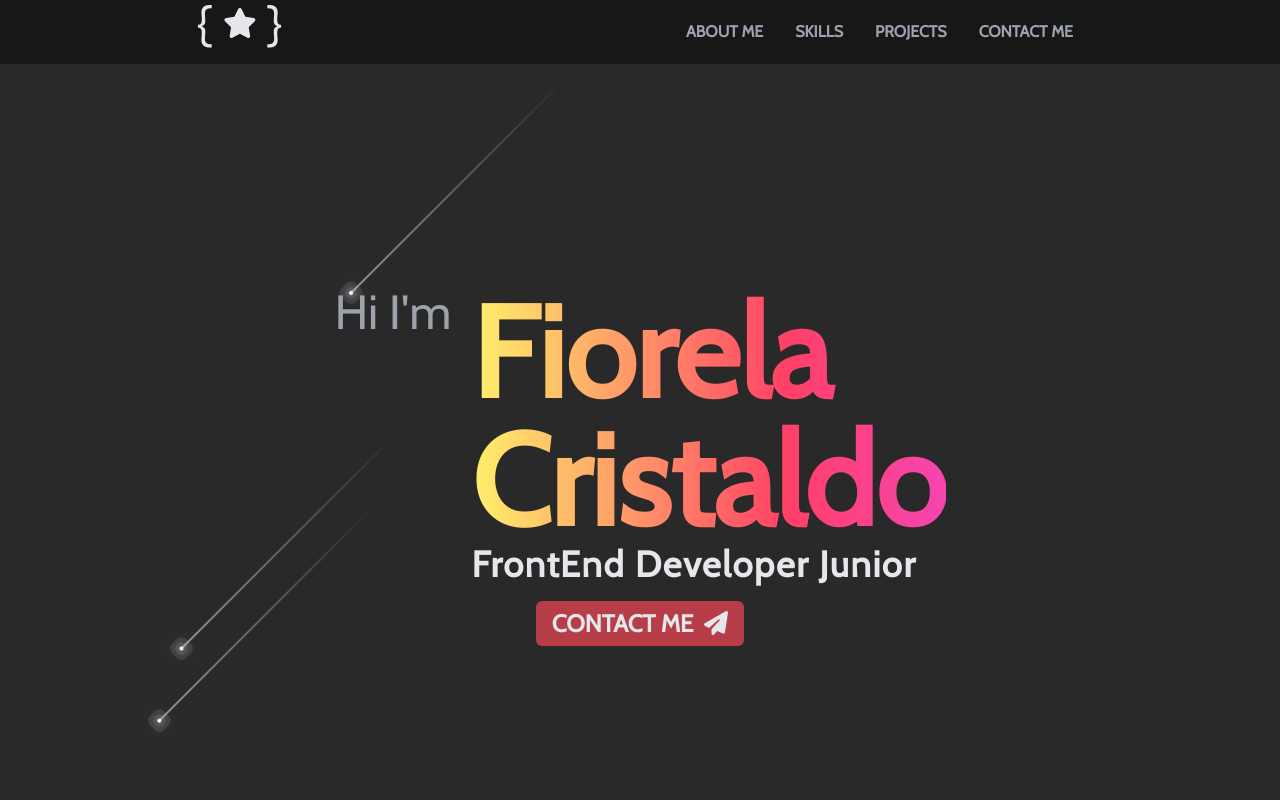
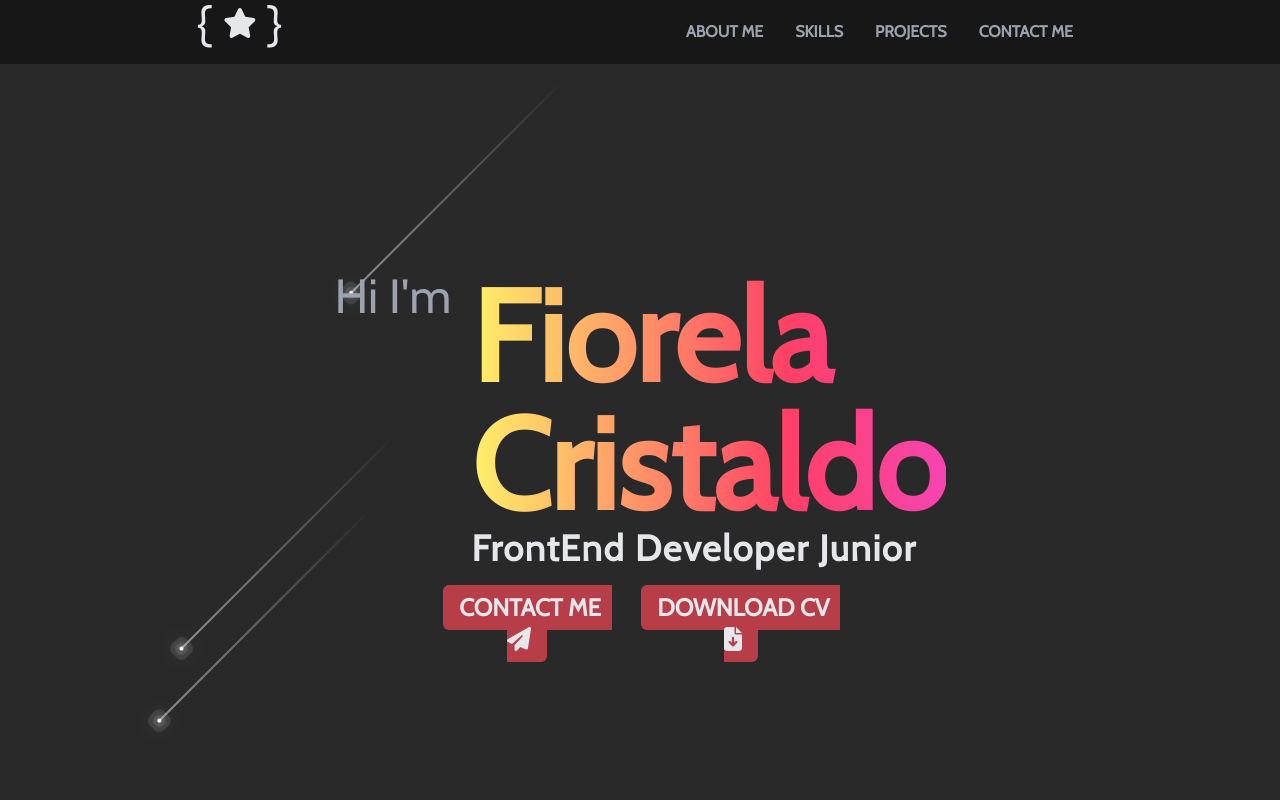
Before and after one commit to Cristaldo-Fiorela/portfolio, a React (Vite) app: page / in a window 1280 px wide. Shown: the top 800 px of the page. Built offline with nearby package versions, Linux system fonts and the light colour scheme.

Commit message:
botones de cv y contacto agregados en welcome, todavia no funcionan

```diff
--- a/src/components/Welcome.jsx
+++ b/src/components/Welcome.jsx
@@ -1,6 +1,6 @@
 // import '../css/welcome.css'
 import { FontAwesomeIcon } from '@fortawesome/react-fontawesome';
-import { faPaperPlane } from '@fortawesome/free-solid-svg-icons';
+import { faPaperPlane, faFileArrowDown, faDownload } from '@fortawesome/free-solid-svg-icons';
 
 const Welcome = () => {
 return (
@@ -22,11 +22,16 @@ return (
                             </h2>
                         </div>
             </div>
-            <div>
+            <div className='flex w-1/3 items-center justify-evenly'>
                 <button><a className="uppercase px-4 py-2 rounded-md border-double font-bold bg-coral text-2xl" href="#contact-section">
                     Contact Me &nbsp;
                     <FontAwesomeIcon icon={faPaperPlane} />
-                </a></button>
+                </a>
+                </button>
+                <button><a className="uppercase px-4 py-2 rounded-md border-double font-bold bg-coral text-2xl" href="#contact-section">
+                    Download CV &nbsp;
+                    <FontAwesomeIcon icon={faFileArrowDown} />                </a>
+                </button>
             </div>
             {/* <div className="flex flex-col">
                     <h2 className="text-4xl px-5 rounded-lg trabajo uppercase font-extrabold">
```
